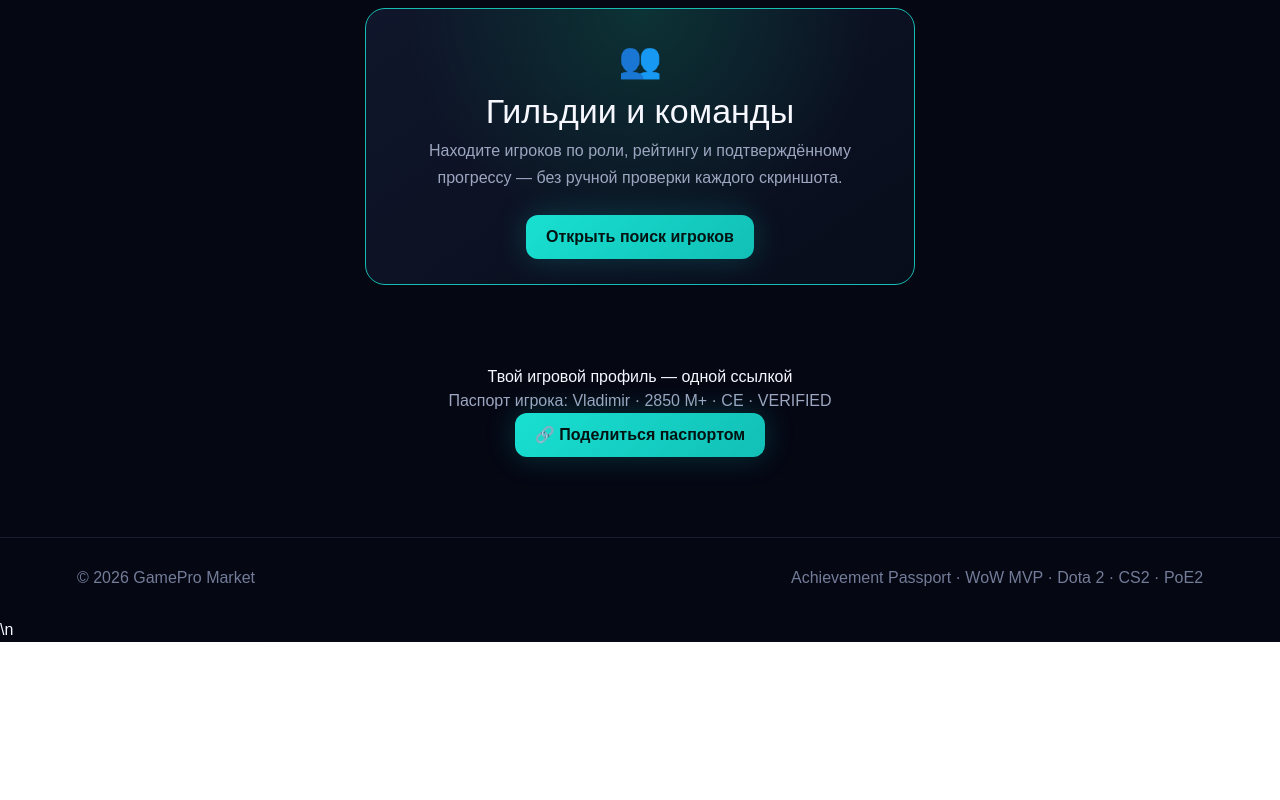
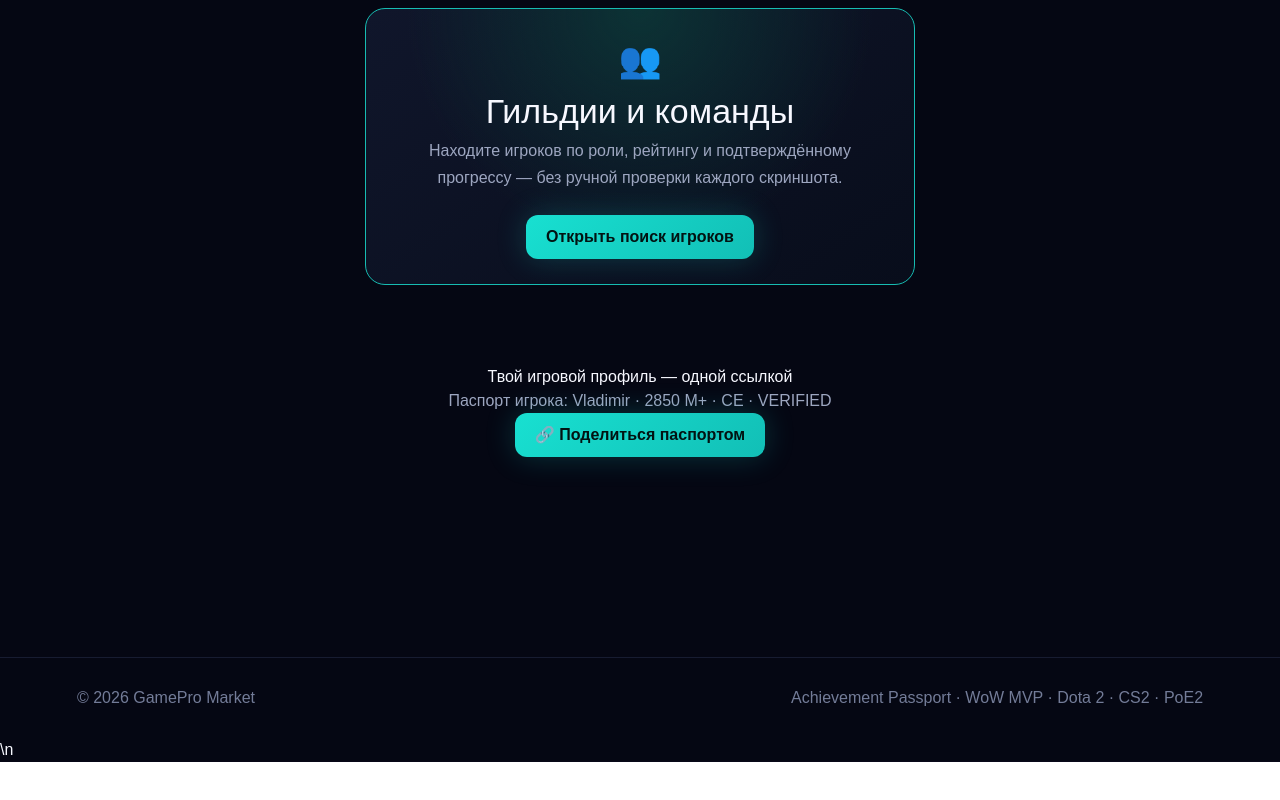
Before and after one commit to vesttrading/gamepro-market, a Next.js app: page / in a window 1280 px wide. Shown: the part 3994-4794 px from the top of the page. Before the commit the page ends 4636 px from the top, so only its background shows below. Built offline with nearby package versions, Linux system fonts and the light colour scheme; no server answers.

Commit message:
Update globals.css for desktop padding adjustments
Add bottom padding for desktop view to enhance layout.

```diff
--- a/app/globals.css
+++ b/app/globals.css
@@ -554,3 +554,12 @@ section#guilds div[class*="jsx-"] {
         padding-bottom: 90px !important; /* Отступ до самого нижнего края экрана телефона */
     }
 }
+
+/* Добавляем свободное место снизу сайта ТОЛЬКО для компьютеров */
+@media (min-width: 769px) {
+    main > section:last-of-type,
+    main > div:last-child,
+    body {
+        padding-bottom: 200px !important;
+    }
+}
```
